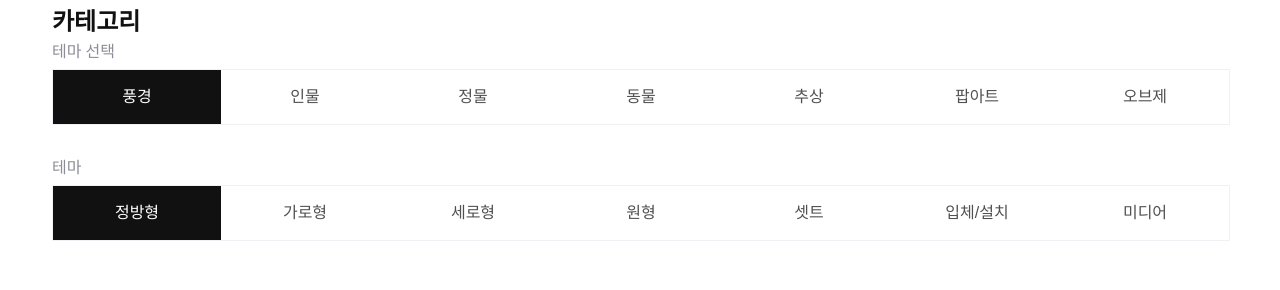
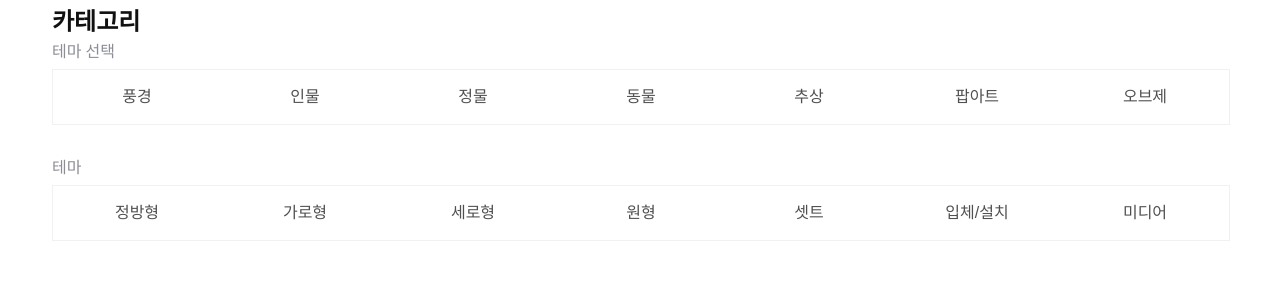
Before and after one commit to ArtNeplatform/front, a React (Vite) app: page /artwork-register in a window 1280 px wide. Shown: the part 131-421 px from the top of the page. Built offline with nearby package versions, Linux system fonts and the light colour scheme; no server answers; what kakao-js-sdk would draw is missing.

Commit message:
Feat: 작품 등록 CustomHook 수정 및 적용

```diff
--- a/src/pages/artwork-register/hooks/useArtworkRegisterForm.ts
+++ b/src/pages/artwork-register/hooks/useArtworkRegisterForm.ts
@@ -1,7 +1,10 @@
+import { postArtworkRegisterQuery } from '@/constants/queryKeys';
 import { useState } from 'react';
 
 type TArtworkRegisterFormData = {
   images: File[];
+  theme: string;
+  form: string;
   title: string;
   year: string;
   genre: string;
@@ -10,11 +13,13 @@ type TArtworkRegisterFormData = {
   height: string;
   width: string;
   number: string;
-  frameNumber: string;
+  frame: string;
 };
 const useArtworkForm = () => {
   const [formData, setFormData] = useState<TArtworkRegisterFormData>({
     images: [],
+    theme: '',
+    form: '',
     title: '',
     year: '',
     genre: '',
@@ -23,7 +28,7 @@ const useArtworkForm = () => {
     height: '',
     width: '',
     number: '',
-    frameNumber: '',
+    frame: '',
   });
 
   /**
@@ -43,7 +48,7 @@ const useArtworkForm = () => {
       height,
       width,
       number,
-      frameNumber,
+      frame,
     } = formData;
 
     if (
@@ -56,7 +61,7 @@ const useArtworkForm = () => {
       !height ||
       !width ||
       !number ||
-      !frameNumber
+      !frame
     ) {
       console.log('유효성 검사 실패');
 
@@ -76,8 +81,8 @@ const useArtworkForm = () => {
   const handleSubmit = (e: React.FormEvent<HTMLFormElement>) => {
     e.preventDefault();
     if (validateForm(formData)) {
-      console.log(formData);
-      console.log('유효성 검사 성공');
+      console.log('유효성 검사 성공 API 요청');
+      postArtworkRegisterQuery().queryFn(formData);
     } else {
       console.log('유효성 검사 실패');
       alert('모든 항목을 입력해주세요.');
--- a/src/pages/artwork-register/index.tsx
+++ b/src/pages/artwork-register/index.tsx
@@ -30,10 +30,21 @@ export const ArtworkRegister = () => {
           카테고리
         </Text>
         <ArtworkDetailBelowLabel label="테마 선택">
-          <ThemeChooser />
+          <ThemeChooser
+            selectedTheme={formData.theme}
+            onThemeChange={(theme) => {
+              setFormData((prev) => ({ ...prev, theme }));
+            }}
+          />
         </ArtworkDetailBelowLabel>
         <ArtworkDetailBelowLabel label="테마">
-          <ThemeChooser themes={sizeThemes} />
+          <ThemeChooser
+            themes={sizeThemes}
+            selectedTheme={formData.form}
+            onThemeChange={(form) => {
+              setFormData((prev) => ({ ...prev, form }));
+            }}
+          />
         </ArtworkDetailBelowLabel>
         <Divider />
 
@@ -150,11 +161,11 @@ export const ArtworkRegister = () => {
               type="number"
               style={{ width: '40%' }}
               placeholder="액자 입력하세요"
-              value={formData.frameNumber}
+              value={formData.frame}
               onChange={(e) => {
                 setFormData((prev) => ({
                   ...prev,
-                  frameNumber: e.target.value,
+                  frame: e.target.value,
                 }));
               }}
             />
```
